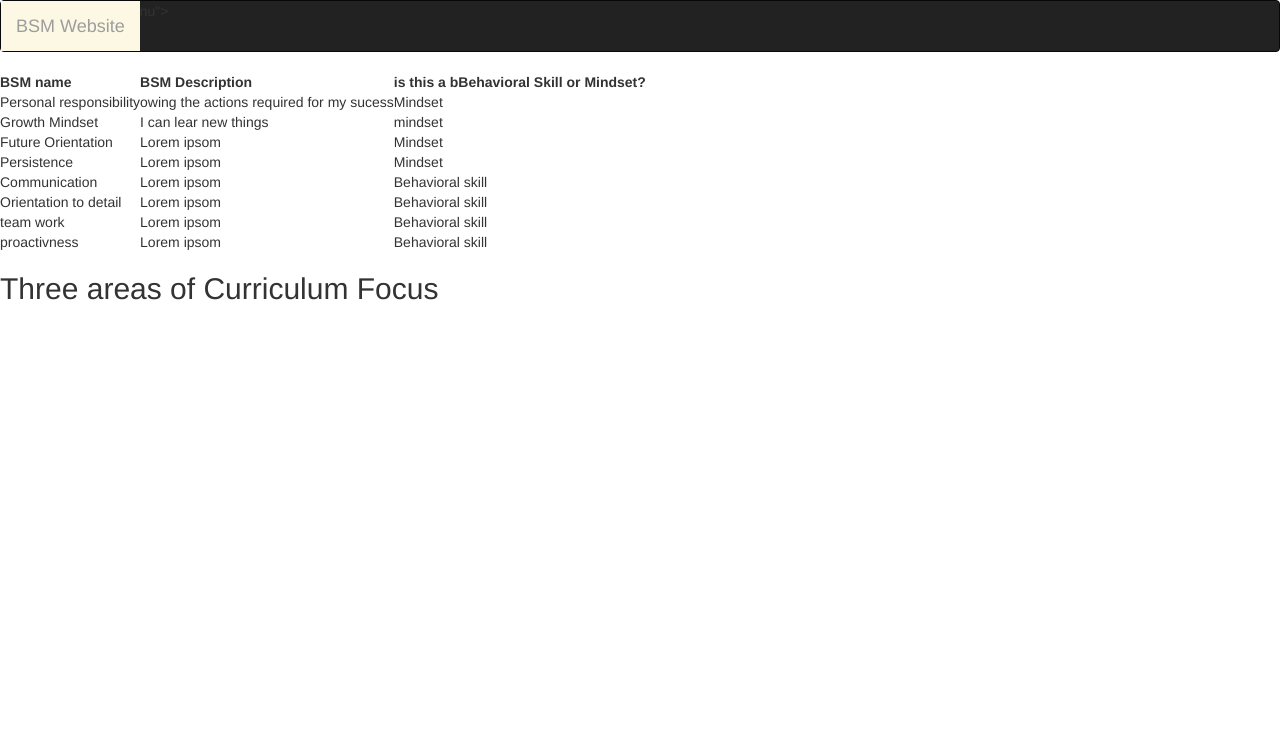
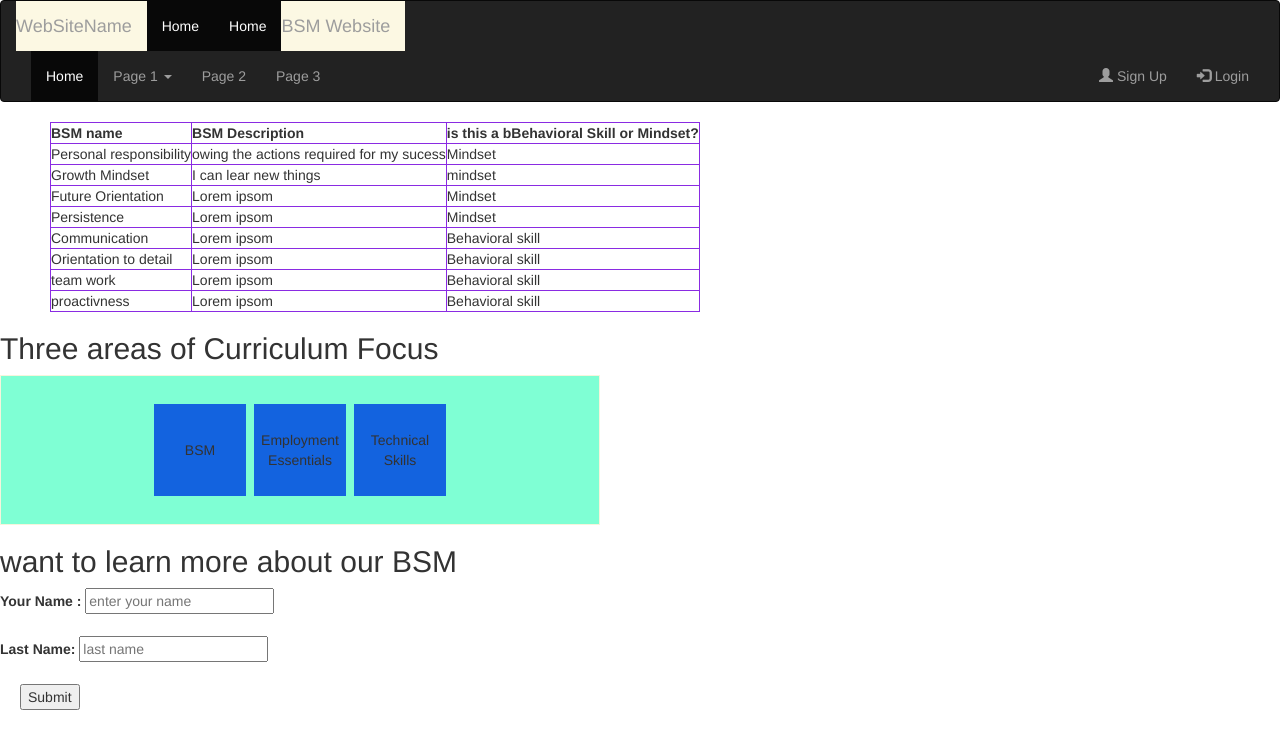
Before and after one commit to simegne/skill-assesment, a plain HTML site: page index.html in a window 1280 px wide. Drawn offline with nearby package versions, Linux system fonts and the light colour scheme.

Commit message:
grid template added

```diff
--- a/index.html
+++ b/index.html
@@ -9,6 +9,7 @@
   <link rel="stylesheet" href="https://maxcdn.bootstrapcdn.com/bootstrap/3.4.1/css/bootstrap.min.css">
   <script src="https://ajax.googleapis.com/ajax/libs/jquery/3.6.0/jquery.min.js"></script>
   <script src="https://maxcdn.bootstrapcdn.com/bootstrap/3.4.1/js/bootstrap.min.js"></script>
+  <link rel="stylesheet" href="style.css">
 </head>
 <body>
 
@@ -20,11 +21,36 @@
         <span class="icon-bar"></span>
         <span class="icon-bar"></span>
       </button>
+       <a class="navbar-brand" href="#">WebSiteName</a>
+    </div>
+    <div class="collapse navbar-collapse" id="myNavbar">
+      <ul class="nav navbar-nav">
+        <li class="active"><a href="#">Home</a></li>
+        <li class="dropdown">
+         <li class="active"><a href="#">Home</a></li>
+
+
+      </ul>
       <a class="navbar-brand bg-warning" href="#">BSM Website</a>
     </div>
     <div class="collapse navbar-collapse" id="myNavbar">
-      nu">
-
+      <ul class="nav navbar-nav">
+        <li class="active"><a href="#">Home</a></li>
+        <li class="dropdown">
+          <a class="dropdown-toggle" data-toggle="dropdown" href="#">Page 1 <span class="caret"></span></a>
+          <ul class="dropdown-menu">
+            <li><a href="#">Page 1-1</a></li>
+            <li><a href="#">Page 1-2</a></li>
+            <li><a href="#">Page 1-3</a></li>
+          </ul>
+        </li>
+        <li><a href="#">Page 2</a></li>
+        <li><a href="#">Page 3</a></li>
+      </ul>
+      <ul class="nav navbar-nav navbar-right">
+        <li><a href="#"><span class="glyphicon glyphicon-user"></span> Sign Up</a></li>
+        <li><a href="#"><span class="glyphicon glyphicon-log-in"></span> Login</a></li>
+      </ul>
     </div>
   </div>
 </nav>
@@ -80,9 +106,20 @@
 
     </tr>
     </table>
-   <h2>Three areas of Curriculum Focus</h2>
-   <h3></h3>
-   <!-- JavaScript Bundle with Popper -->
-<script src="https://cdn.jsdelivr.net/npm/bootstrap@5.2.0-beta1/dist/js/bootstrap.bundle.min.js" integrity="sha384-pprn3073KE6tl6bjs2QrFaJGz5/SUsLqktiwsUTF55Jfv3qYSDhgCecCxMW52nD2" crossorigin="anonymous"></script>
+    <h2>Three areas of Curriculum Focus</h2>
+   <div class="squars">
+    <div class="box a">BSM</div>
+    <div class="box b">Employment Essentials</div>
+    <div class=" box c">Technical Skills</div>
+   </div>
+  <h2>want to learn more about our BSM</h2>
+  <form action="post">
+    <label for="name">Your Name :</label>
+  <input type="text" Name="name" id="name" placeholder="enter your name"><br><br>
+    <label for="last-name">Last Name:</label>
+
+  <input type="text" name=" last-namme" id="last-name" placeholder="last name"><br><br>
+<input type="submit" class=" submit">
+  </form>
 </body>
 </html>
--- a/style.css
+++ b/style.css
@@ -1,11 +1,54 @@
-table,tr,th,td{
-    border: 1px solid blueviolet;
-    border-collapse: collapse;
-    margin-left: 70px;
-    margin-top :20px;
-}
+html, body {
+    height: 100%;
+    width: 100%;
+  }table,tr,th,td{
+      border: 1px solid blueviolet;
+      border-collapse: collapse;
+      margin-left: 50px;
+      margin-top :20px;
+  }
 
-h3{
-    height: 30px;
-    background-color: aqua;
-}
+  .squars{
+    display:grid;
+    /*grid-gap: 4px;*/
+    justify-content: center;
+
+    width: 600px;
+    height:150px;
+
+    background-color:aquamarine;
+    border:1px solid beige;
+   /* margin: 20px;*/
+
+
+
+    grid-template-columns: 100px 100px 100px;
+    grid-auto-rows: 100px;
+    grid-template-areas: "a b c";
+    align-content: center;
+      }
+  .box{
+      display:grid;
+    text-align:center;
+    align-content: center;
+
+    margin: 4px;
+   ;
+  }
+  .submit{
+    position: relative;
+    margin-left: 20px;
+  }
+
+  .a{
+     background-color: #1363DF;
+    grid-area: a;
+  }
+  .b{
+    background-color: #1363DF;
+    grid-area: b;
+  }
+  .c{
+    background-color: #1363DF;
+    grid-area: c;
+  }
```
